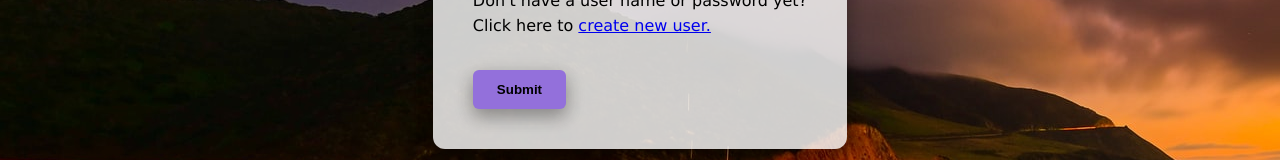
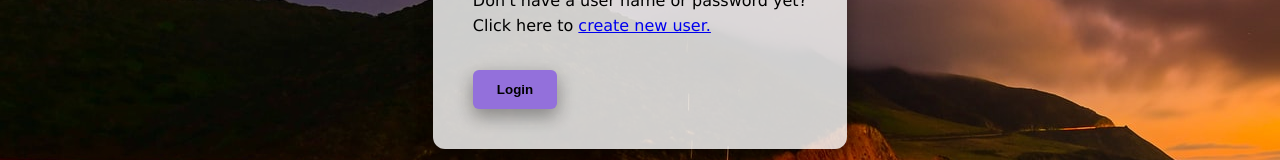
Before and after one commit to nickcarls0n/userlogin, a React (Create React App) app: page / in a window 1280 px wide. Shown: the part 470-630 px from the top of the page. Built offline with nearby package versions, Linux system fonts and the light colour scheme; no server answers; what aws-amplify would draw is missing.

Commit message:
Update button text, update readme

```diff
--- a/src/pages/CreateNewUser.tsx
+++ b/src/pages/CreateNewUser.tsx
@@ -75,7 +75,7 @@ const CreateNewUser = () => {
               value={password}
               onChange={(e) => setPassword(e.target.value)}
             />
-            <Button type="submit" buttonText="Sign Up" />
+            <Button type="submit" buttonText="Create User" />
             {message && <ErrorMessage>{message}</ErrorMessage>}
           </OpaqueContainer>
         </form>
--- a/src/pages/index.tsx
+++ b/src/pages/index.tsx
@@ -66,13 +66,7 @@ const LoginPage = () => {
             <br />
             Click here to <Link to="/createnewuser">create new user.</Link>
           </p>
-          <Button type="submit" buttonText="Submit" />
-
-          {/* <Link to="/loggedinpage">Loggedin Page</Link> */}
-
-          {/* <Link to="/loggedinpage">Loggedin Page</Link>
-        <Link to="/createnewuser">Create new user</Link>
-        <Link to="/errorpage">Error page</Link> */}
+          <Button type="submit" buttonText="Login" />
         </OpaqueContainer>
       </form>
     </LoginWrapper>
```
Also changed, not shown: public/images/userlogin-github.jpg (added), 1 other file (tests, documents, lock files or other folders).
